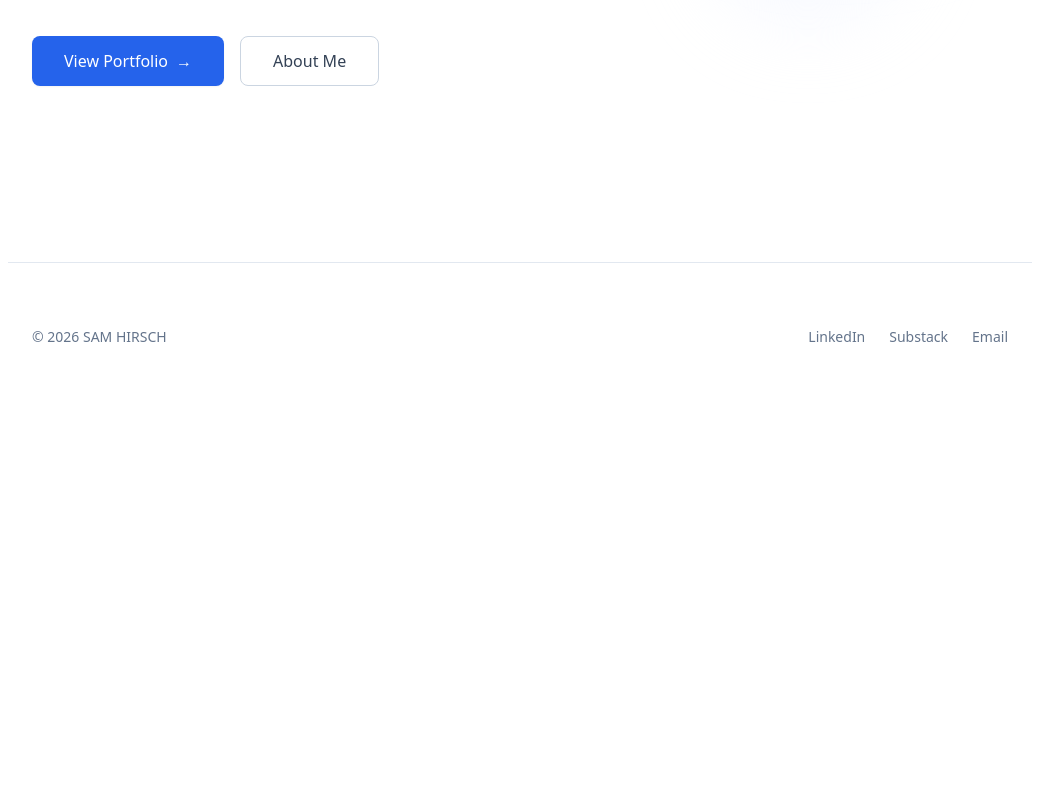
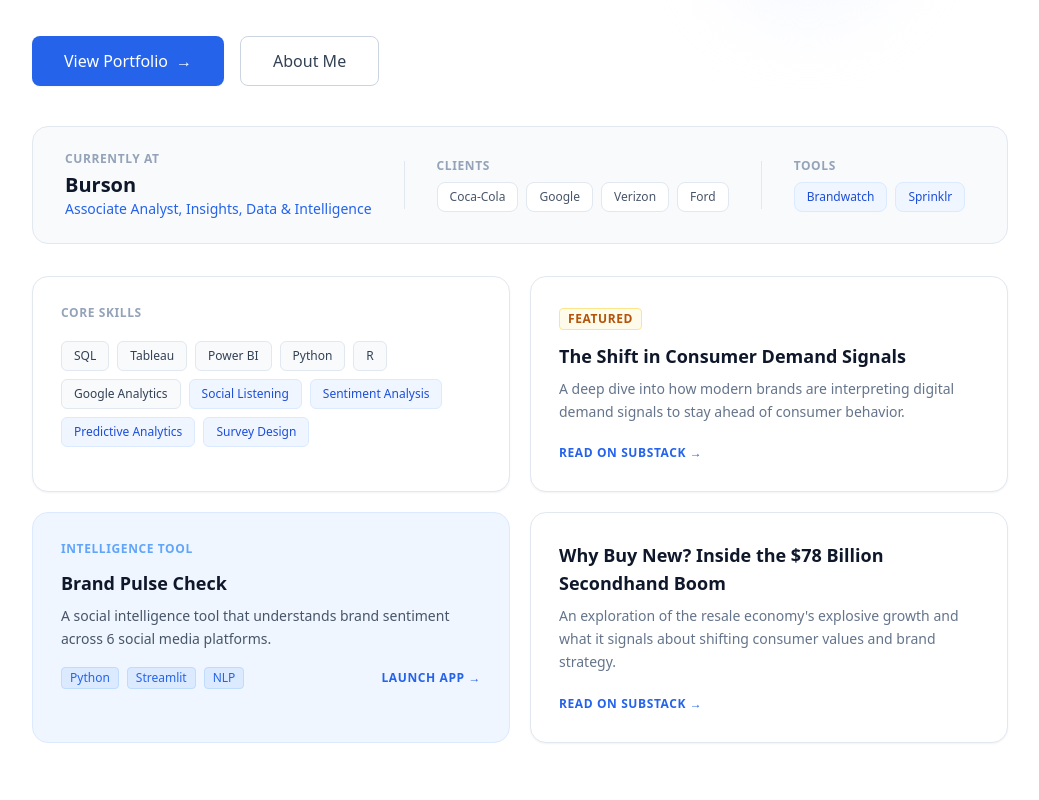
Before and after one commit to swhirsch-sam/samhirsch-portfolio, a React (Vite) app: page / in a window 1280 px wide. Shown: the part 460-1260 px from the top of the page, without its empty margins (120-1159 px from the left). Before the commit the page ends 871 px from the top, so only its background shows below. Built offline with nearby package versions, Linux system fonts and the light colour scheme.

Commit message:
Add Currently At strip, skills, writing, and tool cards to home page

```diff
--- a/src/main.jsx
+++ b/src/main.jsx
@@ -85,7 +85,8 @@ const Navbar = () => (
 
 const Home = () => (
   <PageWrapper>
-    <div className="relative max-w-5xl mx-auto px-6 pt-40 pb-24 overflow-hidden">
+    {/* Hero */}
+    <div className="relative max-w-5xl mx-auto px-6 pt-40 pb-10 overflow-hidden">
       <div className="absolute -top-10 right-0 w-96 h-96 bg-blue-50 rounded-full blur-3xl opacity-60 pointer-events-none" />
       <div className="absolute top-72 right-32 w-48 h-48 bg-indigo-50 rounded-full blur-2xl opacity-50 pointer-events-none" />
       <div className="relative max-w-3xl">
@@ -104,7 +105,9 @@ const Home = () => (
         >
           Sam<br /><span className="text-blue-600">Hirsch.</span>
         </motion.h1>
-        <p className="text-lg text-slate-500 leading-relaxed mb-10 max-w-xl">Associate Analyst, Insights, Data & Intelligence at <a href="https://www.burson.com" target="_blank" rel="noopener noreferrer" className="text-blue-600 hover:underline">Burson</a>. Market research and consumer insights specialist working at the intersection of social intelligence, PR strategy, and data analytics.</p>
+        <p className="text-lg text-slate-500 leading-relaxed mb-10 max-w-xl">
+          Associate Analyst, Insights, Data & Intelligence at <a href="https://www.burson.com" target="_blank" rel="noopener noreferrer" className="text-blue-600 hover:underline">Burson</a>. Market research and consumer insights specialist working at the intersection of social intelligence, PR strategy, and data analytics.
+        </p>
         <div className="flex flex-wrap gap-4">
           <Link to="/portfolio" className="inline-flex items-center gap-2 px-8 py-3 bg-blue-600 text-white rounded-lg font-medium hover:bg-blue-700 transition-all shadow-sm hover:shadow-md">
             View Portfolio <span>→</span>
@@ -113,6 +116,103 @@ const Home = () => (
             About Me
           </Link>
         </div>
+      </div>
+    </div>
+
+    {/* Currently At strip */}
+    <div className="max-w-5xl mx-auto px-6 pb-8">
+      <div className="bg-slate-50 border border-slate-200 rounded-2xl px-8 py-6 flex flex-wrap items-center gap-8">
+        <div className="shrink-0">
+          <p className="text-xs font-semibold uppercase tracking-wider text-slate-400 mb-1">Currently At</p>
+          <p className="text-xl font-bold text-slate-900">Burson</p>
+          <p className="text-sm text-blue-600 font-medium">Associate Analyst, Insights, Data & Intelligence</p>
+        </div>
+        <div className="hidden md:block w-px h-12 bg-slate-200" />
+        <div>
+          <p className="text-xs font-semibold uppercase tracking-wider text-slate-400 mb-2">Clients</p>
+          <div className="flex flex-wrap gap-2">
+            {["Coca-Cola", "Google", "Verizon", "Ford"].map(c => (
+              <span key={c} className="px-3 py-1.5 bg-white text-slate-600 rounded-lg text-xs font-medium border border-slate-200">{c}</span>
+            ))}
+          </div>
+        </div>
+        <div className="hidden md:block w-px h-12 bg-slate-200" />
+        <div>
+          <p className="text-xs font-semibold uppercase tracking-wider text-slate-400 mb-2">Tools</p>
+          <div className="flex flex-wrap gap-2">
+            {["Brandwatch", "Sprinklr"].map(t => (
+              <span key={t} className="px-3 py-1.5 bg-blue-50 text-blue-700 rounded-lg text-xs font-medium border border-blue-100">{t}</span>
+            ))}
+          </div>
+        </div>
+      </div>
+    </div>
+
+    {/* Skills + Portfolio grid */}
+    <div className="max-w-5xl mx-auto px-6 pb-24">
+      <div className="grid grid-cols-1 md:grid-cols-2 gap-5">
+
+        {/* Core Skills */}
+        <div className="bg-white border border-slate-200 rounded-2xl p-7 shadow-sm">
+          <h3 className="text-xs font-semibold uppercase tracking-wider text-slate-400 mb-5">Core Skills</h3>
+          <div className="flex flex-wrap gap-2">
+            {["SQL", "Tableau", "Power BI", "Python", "R", "Google Analytics"].map(s => (
+              <span key={s} className="px-3 py-1.5 bg-slate-50 text-slate-700 rounded-md text-xs font-medium border border-slate-200">{s}</span>
+            ))}
+            {["Social Listening", "Sentiment Analysis", "Predictive Analytics", "Survey Design"].map(s => (
+              <span key={s} className="px-3 py-1.5 bg-blue-50 text-blue-700 rounded-md text-xs font-medium border border-blue-100">{s}</span>
+            ))}
+          </div>
+        </div>
+
+        {/* Featured Writing */}
+        <motion.a
+          href={data.writing[0].link}
+          target="_blank"
+          rel="noopener noreferrer"
+          whileHover={{ y: -4 }}
+          className="group bg-white border border-slate-200 rounded-2xl p-7 shadow-sm hover:border-blue-500 hover:shadow-md transition-all block"
+        >
+          <span className="inline-block text-xs font-semibold uppercase tracking-wider text-amber-700 bg-amber-50 border border-amber-200 rounded px-2 py-0.5 mb-3">Featured</span>
+          <h3 className="text-lg font-semibold text-slate-900 group-hover:text-blue-600 transition-colors mb-2">{data.writing[0].title}</h3>
+          <p className="text-slate-500 text-sm leading-relaxed mb-4">{data.writing[0].description}</p>
+          <span className="text-xs font-semibold uppercase tracking-wider text-blue-600">Read on Substack →</span>
+        </motion.a>
+
+        {/* Intelligence Tool */}
+        <motion.a
+          href={data.intelligenceTools[0].link}
+          target="_blank"
+          rel="noopener noreferrer"
+          whileHover={{ y: -4 }}
+          className="group bg-blue-50 border border-blue-100 rounded-2xl p-7 hover:border-blue-500 hover:shadow-md transition-all block"
+        >
+          <p className="text-xs font-semibold uppercase tracking-wider text-blue-400 mb-3">Intelligence Tool</p>
+          <h3 className="text-lg font-semibold text-slate-900 group-hover:text-blue-600 transition-colors mb-2">{data.intelligenceTools[0].title}</h3>
+          <p className="text-slate-600 text-sm leading-relaxed mb-4">{data.intelligenceTools[0].description}</p>
+          <div className="flex items-center justify-between">
+            <div className="flex gap-2 flex-wrap">
+              {data.intelligenceTools[0].tags.map(tag => (
+                <span key={tag} className="text-xs text-blue-600 bg-blue-100 border border-blue-200 rounded px-2 py-0.5">{tag}</span>
+              ))}
+            </div>
+            <span className="text-xs font-semibold uppercase tracking-wider text-blue-600 shrink-0 ml-4">Launch App →</span>
+          </div>
+        </motion.a>
+
+        {/* Second Writing */}
+        <motion.a
+          href={data.writing[1].link}
+          target="_blank"
+          rel="noopener noreferrer"
+          whileHover={{ y: -4 }}
+          className="group bg-white border border-slate-200 rounded-2xl p-7 shadow-sm hover:border-blue-500 hover:shadow-md transition-all block"
+        >
+          <h3 className="text-lg font-semibold text-slate-900 group-hover:text-blue-600 transition-colors mb-2">{data.writing[1].title}</h3>
+          <p className="text-slate-500 text-sm leading-relaxed mb-4">{data.writing[1].description}</p>
+          <span className="text-xs font-semibold uppercase tracking-wider text-blue-600">Read on Substack →</span>
+        </motion.a>
+
       </div>
     </div>
   </PageWrapper>
```
